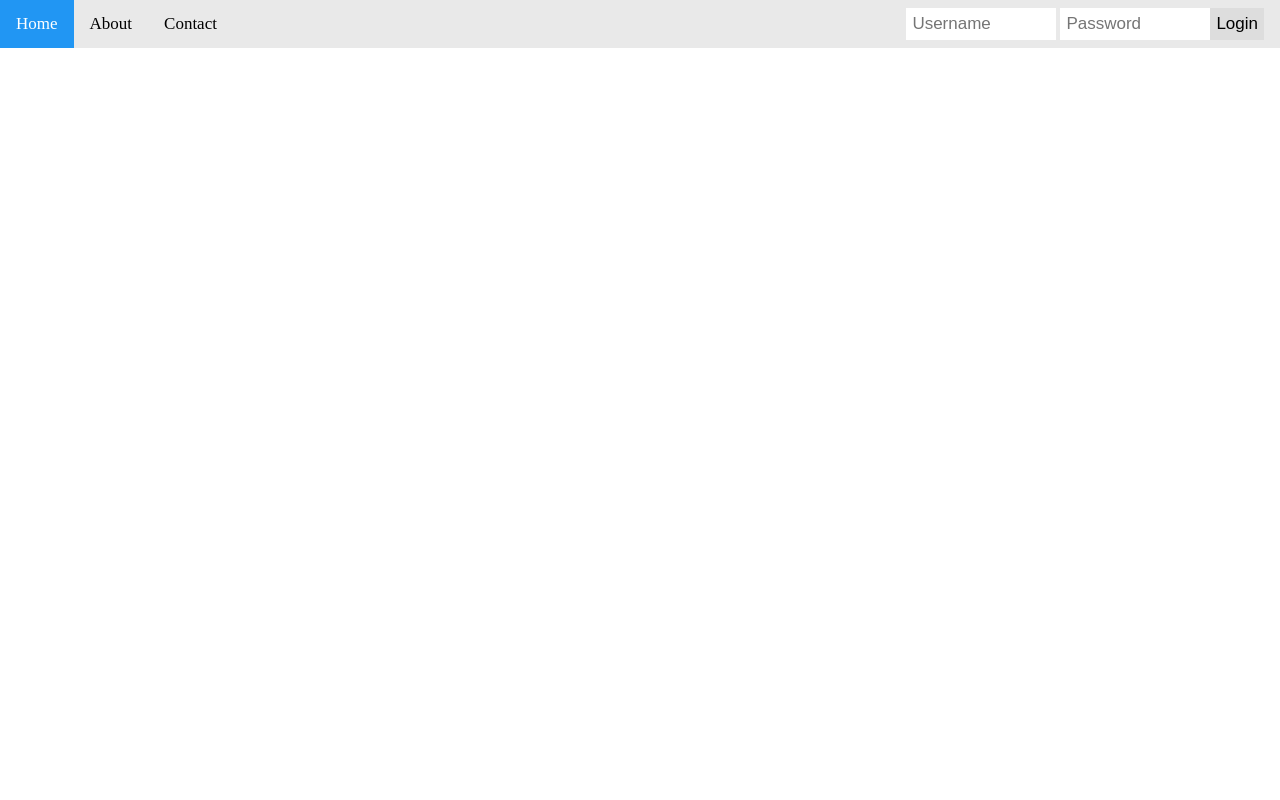
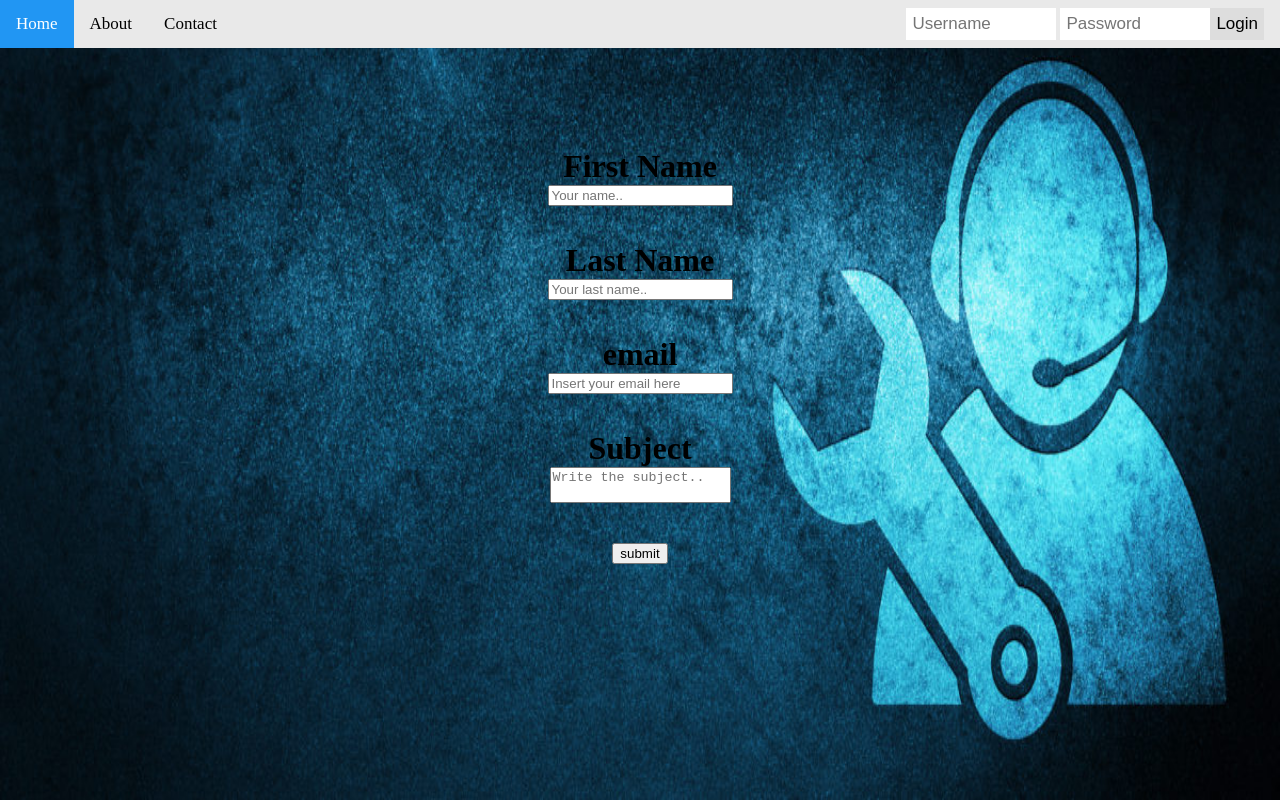
Before and after one commit to melek-houidi/RBK-project, a plain HTML site: page contact.html in a window 1280 px wide. Drawn offline with nearby package versions, Linux system fonts and the light colour scheme.

Commit message:
first project

```diff
--- a/contact.html
+++ b/contact.html
@@ -1,7 +1,7 @@
 <!DOCTYPE html>
 <html>
 <head>
-    <title> About Us</title>
+    <title> Contact Us</title>
     <link rel="stylesheet" type="text/css" href="main.css" />
 </head>
     <script src="https://code.jquery.com/jquery-3.5.0.js"></script>
@@ -12,14 +12,42 @@
         <a class="active" href="main.html">Home</a>
         <a href="about.html" >About</a>
         <a href="contact.html" >Contact</a>
-        <div class="login-container">
+            <div class="login-container">
 
-            <input type="text" placeholder="Username" name="username">
-            <input type="text" placeholder="Password" name="psw">
-            <button type="submit">Login</button>
+                <input type="text" placeholder="Username" name="username">
+                <input type="text" placeholder="Password" name="psw">
+                <button type="submit">Login</button>
 
+            </div>
+    </div>
+
+        <div class="container" align="center">
+              <form>
+               <h1> <label for="fname">First Name</label> <br> </h1>
+                <input type="text" id="fname" name="firstname" placeholder="Your name..">
+                <br><br><br>
+               <h1> <label for="lname">Last Name</label><br> </h1>
+                <input type="text" id="lname" name="lastname" placeholder="Your last name..">
+                <br><br><br>
+                <h1> <label for="email">email</label><br>  </h1>
+                <input type="email" id="email" name="email" placeholder="Insert your email here">
+                <br><br><br>
+                <h1> <label for="subject">Subject</label><br> </h1>
+                <textarea style="resize: none"  id="subject" name="subject" placeholder="Write the subject.." ></textarea>
+                <br><br><br>
+                <button class="Submit" >submit</button>
+              </form>
         </div>
-      </div>
+    <style>
+        body{
+            background-image: url('support.png');
+            background-repeat: no-repeat;
+            background-attachment: fixed;
+            background-size: 100% 100%;
+          }
+     </style>
 
 </body>
+    <script src="https://code.jquery.com/jquery-3.5.0.js"></script>
+    <script src="main.js"></script>
 </html>
--- a/main.css
+++ b/main.css
@@ -76,8 +76,8 @@
       background: #ccc;
     }
 
-   class {
-      width: 200px;
-      height: 400px;
-      object-fit: cover;
+    .container {
+      border-radius: none;
+      background-color:none;
+      padding: 100px;
     }
```
Also changed, not shown: about.html (+4 -4 lines), code.png (deleted), codes.png (deleted), support.png (added).
